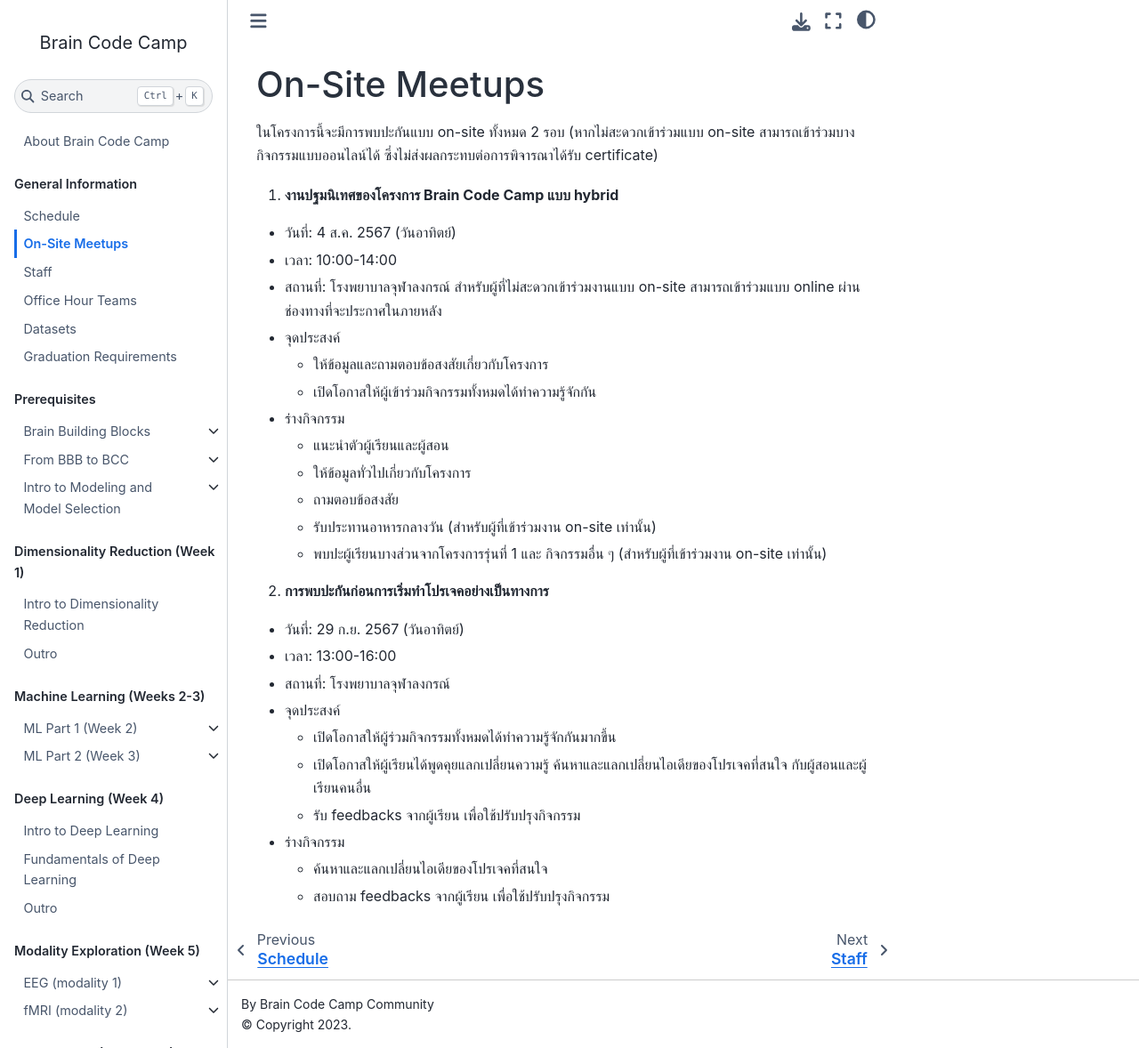
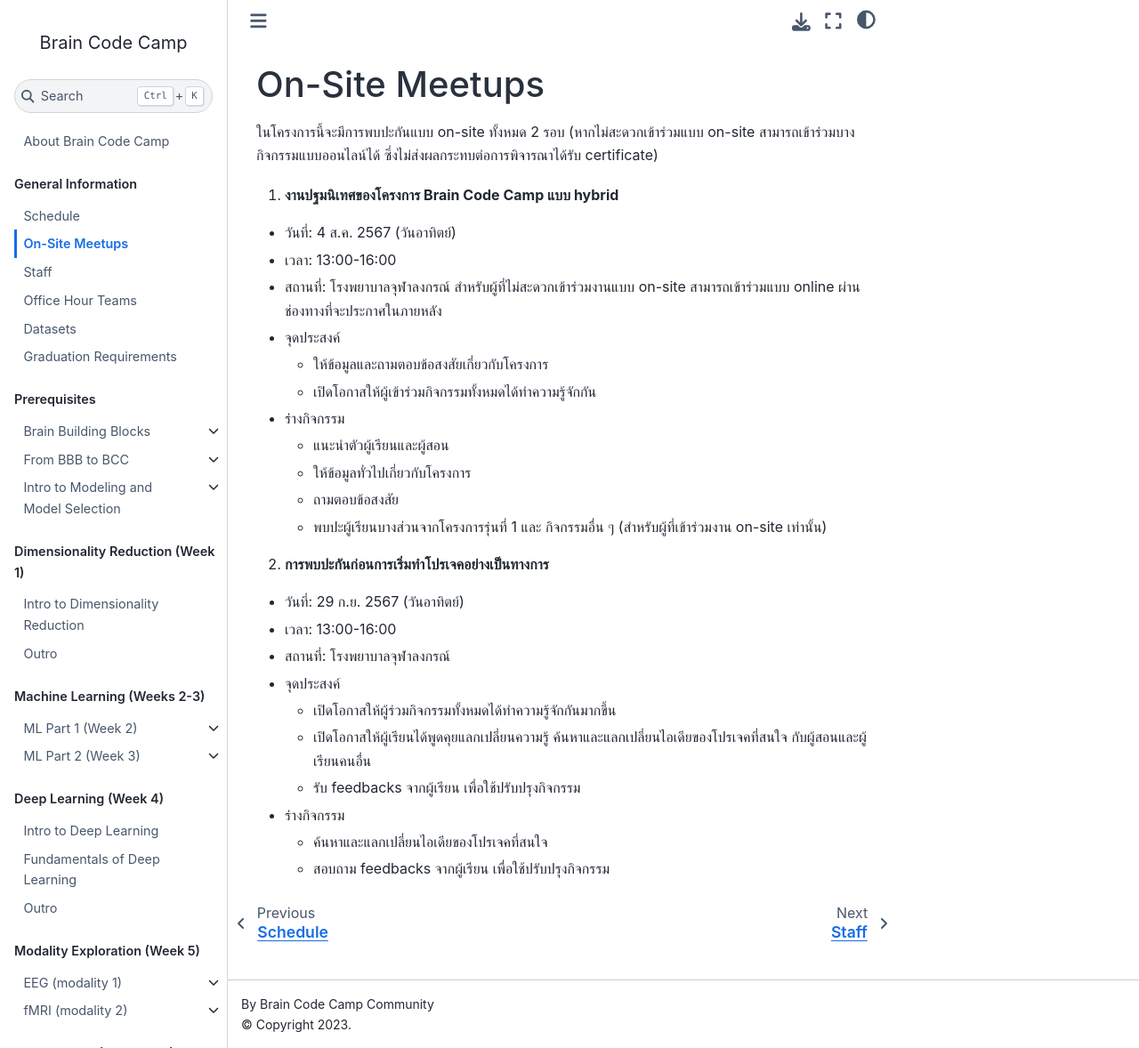
Before and after one commit to braincodecamp/brainCodeCamp2024, a Jupyter Book: the page built from GeneralInfo/on-site-meetups.md, in a window 1280 px wide and 1178 px high. Shown: the whole window at 89% size. Built offline with Jupyter Book 1.0.4 settings and Sphinx 7.4.7 and the Sphinx Book theme 1.1.4, drawn with Linux system fonts in a browser that asks for light colours; pages that are not in the unit, such as notebooks, are missing from menus.

Commit message:
Update on-site-meetups.md

```diff
--- a/GeneralInfo/on-site-meetups.md
+++ b/GeneralInfo/on-site-meetups.md
@@ -5,7 +5,7 @@
 1. **งานปฐมนิเทศของโครงการ Brain Code Camp แบบ hybrid**
 
 - วันที่: 4 ส.ค. 2567 (วันอาทิตย์)
-- เวลา: 10:00-14:00
+- เวลา: 13:00-16:00
 - สถานที่: โรงพยาบาลจุฬาลงกรณ์ สำหรับผู้ที่ไม่สะดวกเข้าร่วมงานแบบ on-site สามารถเข้าร่วมแบบ online ผ่านช่องทางที่จะประกาศในภายหลัง
 - จุดประสงค์
   - ให้ข้อมูลและถามตอบข้อสงสัยเกี่ยวกับโครงการ
@@ -14,7 +14,6 @@
   - แนะนำตัวผู้เรียนและผู้สอน
   - ให้ข้อมูลทั่วไปเกี่ยวกับโครงการ
   - ถามตอบข้อสงสัย
-  - รับประทานอาหารกลางวัน (สำหรับผู้ที่เข้าร่วมงาน on-site เท่านั้น)
   - พบปะผู้เรียนบางส่วนจากโครงการรุ่นที่ 1 และ กิจกรรมอื่น ๆ (สำหรับผู้ที่เข้าร่วมงาน on-site เท่านั้น)
 
 2. **การพบปะกันก่อนการเริ่มทำโปรเจคอย่างเป็นทางการ**
```
